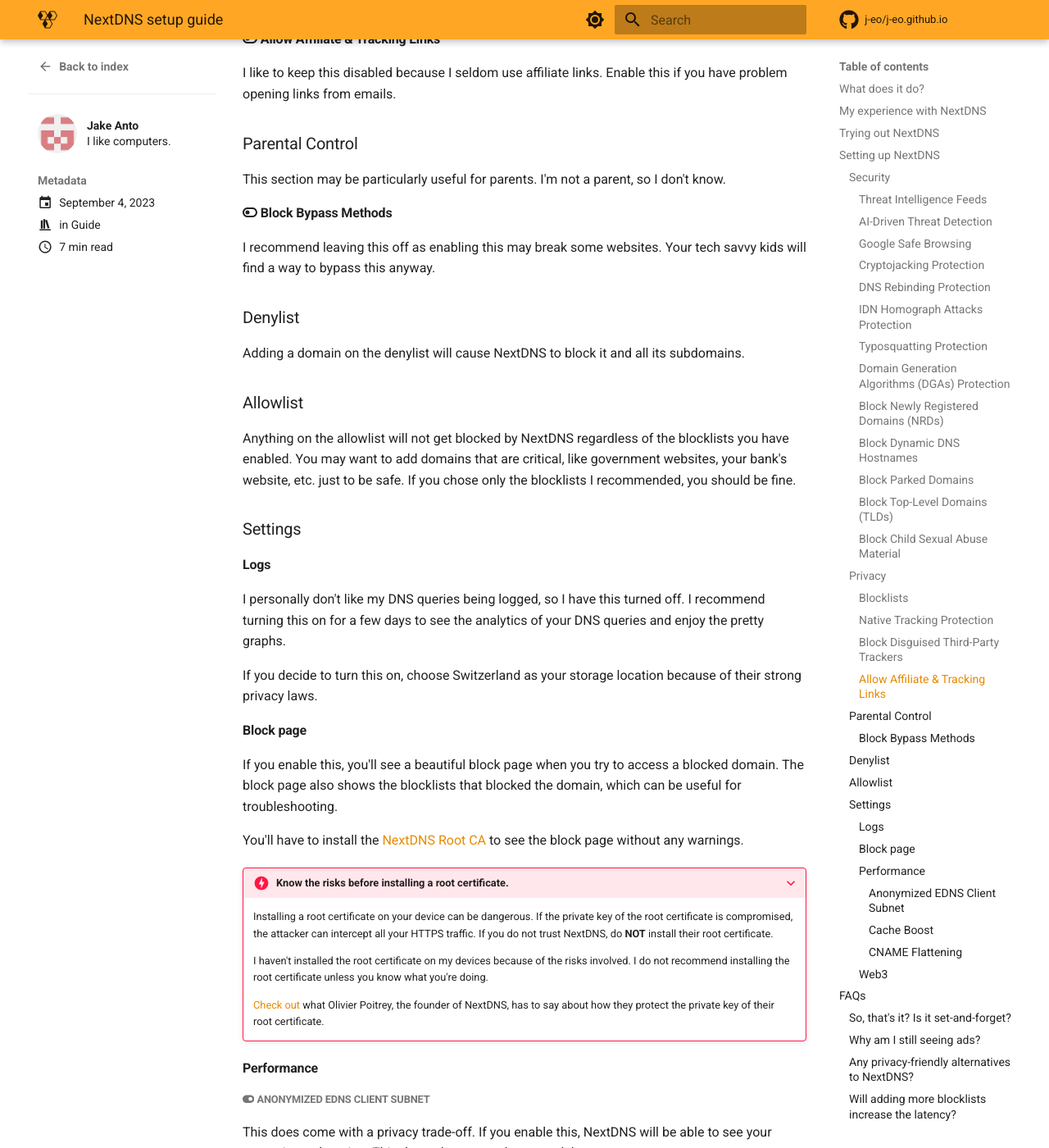
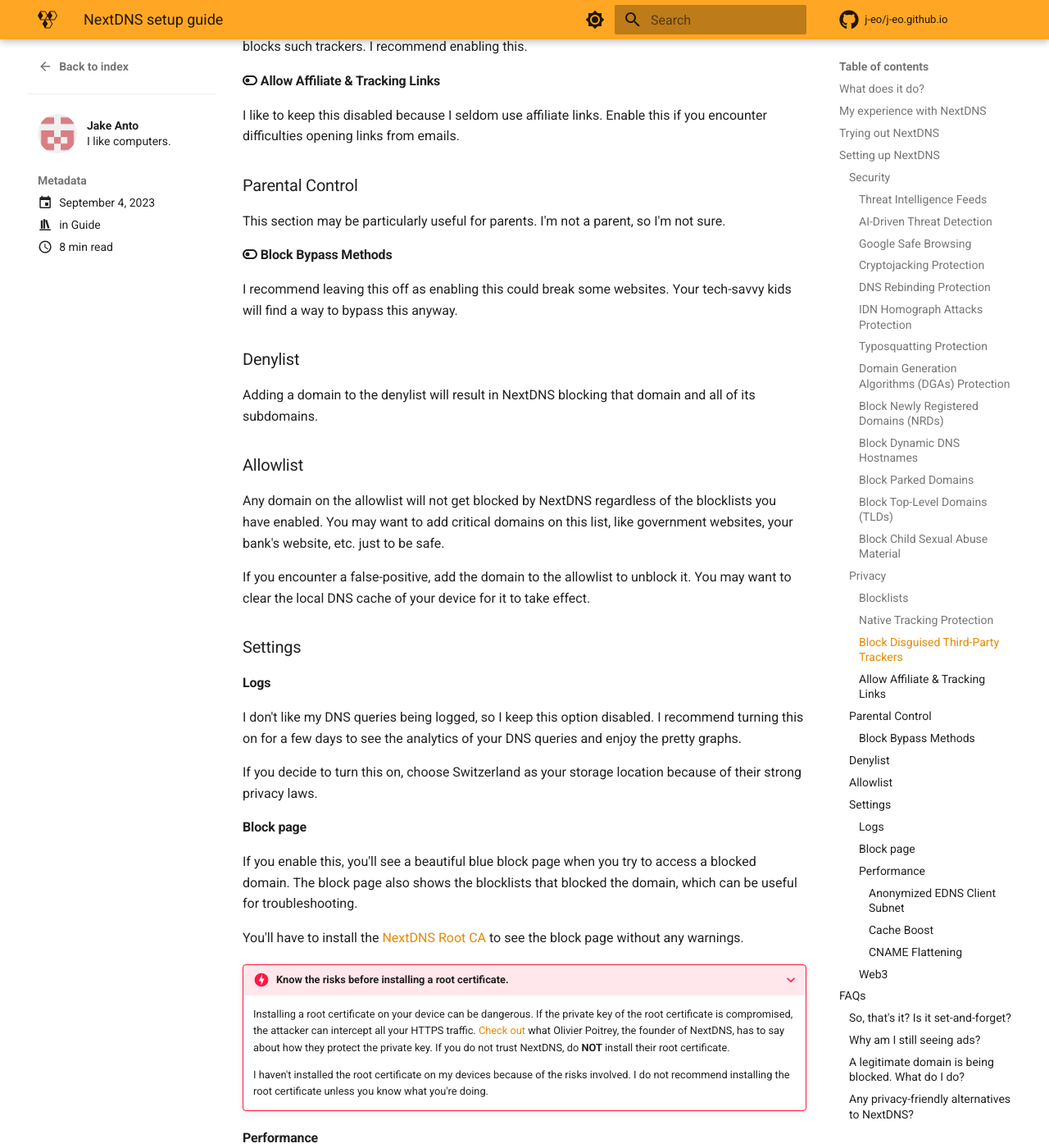
Before and after one commit to JakeAnto/JakeAnto.github.io, an MkDocs documentation site: the page built from docs/blog/posts/nextdns.md, in a window 1280 px wide and 1400 px high, scrolled down 4082 px. Shown: the whole window at 82% size. Built offline with MkDocs 1.6.1 and Material for MkDocs 9.7.7, drawn with Linux system fonts in a browser that asks for light colours; comment, search, counter and statistics services are not loaded; some of the changed text lies outside the part shown.

Commit message:
Revise content

```diff
--- a/docs/blog/posts/nextdns.md
+++ b/docs/blog/posts/nextdns.md
@@ -19,7 +19,7 @@
 
 ## What does it do?
 
-The key feature of NextDNS is its ability to block ads and trackers at the DNS level. It is highly customizable and you can block anything you want. It is a cloud-based alternative to [Pi-hole](https://pi-hole.net/), which is a self-hosted DNS server that can also block ads and trackers.
+The key feature of NextDNS is its ability to block ads and trackers at the DNS level. It is highly customizable, allowing you to create tailored filtering rules, whitelist or blacklist specific domains, and monitor your network's DNS queries through logs and analytics. It is a cloud-based alternative to [Pi-hole](https://pi-hole.net/), which is a self-hosted DNS sinkhole that can also block ads and trackers.
 
 Blocking trackers at the DNS level ensures that they are blocked not only in your browser (like how an adblock would do), but also across all the apps on your device. It will reduce your data usage and improve your privacy.
 
@@ -32,7 +32,7 @@
 ## Trying out NextDNS
 
 !!! warning "Agree to the [Privacy Policy](https://nextdns.io/privacy) of NextDNS before using it."
-    Don't worry, it's not long and complicated. Actually, it's pretty short and easy to understand.
+    Don't worry, it's not long and complicated. In fact, it's pretty short and easy to understand.
 
 You don't have to sign up for NextDNS to give it a try. Use the [link on their homepage](https://my.nextdns.io/start) to create a temporary configuration to play around with. This whole guide can be followed without signing up for a NextDNS account.
 
@@ -62,23 +62,23 @@
 
 #### :fontawesome-solid-toggle-on: Cryptojacking Protection
 
-[Cryptojacking](https://en.wikipedia.org/wiki/Cryptojacking) involved the exploitation of your machine to mine cryptocurrencies. This option has never caused any false positives for me. I recommend turning this on.
+[Cryptojacking](https://en.wikipedia.org/wiki/Cryptojacking) involves the exploitation of your device to mine cryptocurrencies. I recommend turning this on.
 
 #### :fontawesome-solid-toggle-on: DNS Rebinding Protection
 
-NextDNS protects against [DNS rebinding](https://en.wikipedia.org/wiki/DNS_rebinding) attacks by not resolving domain names to a private IP address (like `10.0.0.1`). While this may potentially interfere with your network configuration, in most cases, enabling this feature should not cause any issues.
+NextDNS protects against [DNS rebinding](https://en.wikipedia.org/wiki/DNS_rebinding) attacks by not resolving domain names to a private IP address (like `10.0.0.1`). While this may potentially interfere with your network configuration, in most cases, you'll be fine.
 
 #### :fontawesome-solid-toggle-on: IDN Homograph Attacks Protection
 
-An [IDN Homograph attack](https://en.wikipedia.org/wiki/IDN_homograph_attack) is a way to trick users into visiting a fake website that looks like a real one, by using different characters that look very similar to the ones in the original domain name.
+An [IDN Homograph attack](https://en.wikipedia.org/wiki/IDN_homograph_attack) is a way to trick users into visiting a fake website that looks like a real one, by using characters that look very similar to the ones in the original domain name. I recommend enabling this.
 
 #### :fontawesome-solid-toggle-on: Typosquatting Protection
 
-[Typosquatting](https://en.wikipedia.org/wiki/Typosquatting) relies on mistakes that users make when typing an URL into their browser, such as misspelling the name, using a wrong top-level domain, etc. If enabled, NextDNS will block domains registered by malicious actors that are similar to popular domains. I recommend leaving this on.
+[Typosquatting](https://en.wikipedia.org/wiki/Typosquatting) relies on mistakes that users make when typing an URL into their browser, such as misspelling the domain name, using a wrong top-level domain, etc. If enabled, NextDNS will block domains registered by malicious actors that are similar to popular domains. I recommend leaving this on.
 
 #### :fontawesome-solid-toggle-on: Domain Generation Algorithms (DGAs) Protection
 
-A DGA is a technique used by malicious actors to generate a large number of domain names that can be used for malicious purposes. This option blocks domains generated by DGAs. I recommend leaving this on.
+A [DGA](https://en.wikipedia.org/wiki/Domain_generation_algorithm) is a technique used by malicious actors to generate a large number of domain names that can be used for malicious purposes. This option blocks domains generated by DGAs. I recommend leaving this on.
 
 #### :fontawesome-solid-toggle-on: Block Newly Registered Domains (NRDs)
 
@@ -109,7 +109,7 @@
 
 #### :fontawesome-solid-toggle-on: Block Child Sexual Abuse Material
 
-According to NextDNS, this option will block domains hosting child sexual abuse material (CSAM) with the help of [Project Arachnid](https://projectarachnid.ca/en/), operated by the Canadian Centre for Child Protection. I recommend enabling this.
+According to NextDNS, this option will block domains hosting child sexual abuse material (CSAM) with the help of [Project Arachnid](https://projectarachnid.ca/en/), operated by the [Canadian Centre for Child Protection](https://www.protectchildren.ca/). I recommend enabling this.
 
 ### Privacy
 
@@ -126,94 +126,102 @@
 
 #### Native Tracking Protection
 
-Native Tracking Protection blocks trackers that operate on the operating system level. Add the brands of all the devices you own. It is recommended to add all the everything even though you don't own them.
+Native Tracking Protection blocks trackers that operate on the operating system level. Add the brands of all the devices you own. It is recommended to add every brand even though you don't own them.
 
 #### :fontawesome-solid-toggle-on: Block Disguised Third-Party Trackers
 
-Some third-party trackers disguise themselves as first-party to trick adblockers. This option blocks such trackers and I recommend enabling this.
+Some third-party trackers disguise themselves as first-party to trick adblockers. This option blocks such trackers. I recommend enabling this.
 
 #### :fontawesome-solid-toggle-off: Allow Affiliate & Tracking Links
 
-I like to keep this disabled because I seldom use affiliate links. Enable this if you have problem opening links from emails.
+I like to keep this disabled because I seldom use affiliate links. Enable this if you encounter difficulties opening links from emails.
 
 ### Parental Control
 
-This section may be particularly useful for parents. I'm not a parent, so I don't know.
+This section may be particularly useful for parents. I'm not a parent, so I'm not sure.
 
 #### :fontawesome-solid-toggle-off: Block Bypass Methods
 
-I recommend leaving this off as enabling this may break some websites. Your tech savvy kids will find a way to bypass this anyway.
+I recommend leaving this off as enabling this could break some websites. Your tech-savvy kids will find a way to bypass this anyway.
 
 ### Denylist
 
-Adding a domain on the denylist will cause NextDNS to block it and all its subdomains.
+Adding a domain to the denylist will result in NextDNS blocking that domain and all of its subdomains.
 
 ### Allowlist
 
-Anything on the allowlist will not get blocked by NextDNS regardless of the blocklists you have enabled. You may want to add domains that are critical, like government websites, your bank's website, etc. just to be safe. If you chose only the blocklists I recommended, you should be fine.
+Any domain on the allowlist will not get blocked by NextDNS regardless of the blocklists you have enabled. You may want to add critical domains on this list, like government websites, your bank's website, etc. just to be safe.
+
+If you encounter a false-positive, add the domain to the allowlist to unblock it. You may want to clear the local DNS cache of your device for it to take effect.
 
 ### Settings
 
 #### Logs
 
-I personally don't like my DNS queries being logged, so I have this turned off. I recommend turning this on for a few days to see the analytics of your DNS queries and enjoy the pretty graphs.
+I don't like my DNS queries being logged, so I keep this option disabled. I recommend turning this on for a few days to see the analytics of your DNS queries and enjoy the pretty graphs.
 
 If you decide to turn this on, choose Switzerland as your storage location because of their strong privacy laws.
 
 #### Block page
 
-If you enable this, you'll see a beautiful block page when you try to access a blocked domain. The block page also shows the blocklists that blocked the domain, which can be useful for troubleshooting.
+If you enable this, you'll see a beautiful blue block page when you try to access a blocked domain. The block page also shows the blocklists that blocked the domain, which can be useful for troubleshooting.
 
 You'll have to install the [NextDNS Root CA](https://help.nextdns.io/t/g9hmv0a/how-to-install-and-trust-nextdns-root-ca) to see the block page without any warnings.
 
 ???+ danger "Know the risks before installing a root certificate."
-    Installing a root certificate on your device can be dangerous. If the private key of the root certificate is compromised, the attacker can intercept all your HTTPS traffic. If you do not trust NextDNS, do **NOT** install their root certificate.
+    Installing a root certificate on your device can be dangerous. If the private key of the root certificate is compromised, the attacker can intercept all your HTTPS traffic. [Check out](https://help.nextdns.io/t/g9hmv0a?r=m1htlfl) what Olivier Poitrey, the founder of NextDNS, has to say about how they protect the private key. If you do not trust NextDNS, do **NOT** install their root certificate.
 
     I haven't installed the root certificate on my devices because of the risks involved. I do not recommend installing the root certificate unless you know what you're doing.
-
-    [Check out](https://help.nextdns.io/t/g9hmv0a?r=m1htlfl) what Olivier Poitrey, the founder of NextDNS, has to say about how they protect the private key of their root certificate.
 
 #### Performance
 
 ##### :fontawesome-solid-toggle-on: Anonymized EDNS Client Subnet
 
-This does come with a privacy trade-off. If you enable this, NextDNS will be able to see your approximate location. This depends on your threat model.
+This option comes with a privacy trade-off. If you enable this, NextDNS will be able to see your approximate location. This may or may not be acceptable depending on your threat model.
 
 ##### :fontawesome-solid-toggle-on: Cache Boost
 
-When this is enabled, a minimum TTL (Time To Live) of 5 minutes is enforced. This will lower the number of DNS queries made by your device, and will improve the performance.
+When this is enabled, a minimum Time To Live (TTL) of 5 minutes is enforced. This will lower the number of DNS queries made by your device, and will improve the performance.
 
 ##### :fontawesome-solid-toggle-on: CNAME Flattening
 
-This will also improve the performace by reducing the number of DNS queries made by your device.
+Enabling this will improve the performance by resolving `CNAME` records to their final IP addresses. Check out what [`CNAME` flattening](https://developers.cloudflare.com/dns/cname-flattening/) is.
 
 #### Web3
 
-Since this is a beta feature, and I don't use Web3, I have this turned off.
+Since this is a beta feature, and I don't use Web3, I have this disabled.
 
 ## FAQs
 
 ### So, that's it? Is it set-and-forget?
 
-Uhm, depends on how aggressive your blocklists are. You'll probably need to come back to the dashboard once in a while to add domains to the allowlist.
+Uhm, depends on how aggressive your blocklists are. You'll probably need to come back to the dashboard once in a while to add domains to the [allowlist](#allowlist).
 
 ### Why am I still seeing ads?
 
 Some ads are served from the same domain as the content you're trying to access. An example for this is YouTube. If you want to robustly block ads and annoyances, you'll need to use a browser extension. I recommend using [uBlock Origin](https://ublockorigin.com/).
 
+### A legitimate domain is being blocked. What do I do?
+
+Add the domain to the [allowlist](#allowlist). You may want to clear the local DNS cache of your device for it to take effect.
+
 ### Any privacy-friendly alternatives to NextDNS?
 
-If you need a self-hosted solution, you can use [Pi-hole](https://pi-hole.net/). If you want a cloud-based solution, you can use [AdGuard DNS](https://adguard-dns.io/).
+If you need a self-hosted solution, you can use [Pi-hole](https://pi-hole.net/). If you want a cloud-based solution, you can use [AdGuard DNS](https://adguard-dns.io/), also free up to 300k queries per month.
 
 If you are looking for alternative DNS services that provide malware blocking, you can use [Quad9](https://www.quad9.net/service/service-addresses-and-features) or [Mullvad DNS](https://mullvad.net/en/help/dns-over-https-and-dns-over-tls/), both of which are privacy-friendly.
 
 ### Will adding more blocklists increase the latency?
 
-No, it won't. The latency will stay the same regardless of the number of blocklists you have enabled. Don't go on about enabling every blocklist you see, though. That'll only increase the chance of legitimate domains getting blocked.
+No, it won't. The latency will stay the same regardless of the number of filters you have enabled. Don't go on about enabling every blocklist you see, though. That'll only increase the chances of false-positives.
 
 ### Is the free plan enough?
 
-It depends on your usage. I have been using it on most of the devices I own and I haven't hit the free plan's limit yet. The free plan gives you 300k queries per month. If you have a lot of devices, you may want to consider upgrading to a paid plan. Over here in India, the pro plan costs just ₹159 per month. For unlimited queries, that doesn't sound bad at all.
+It depends on your usage. I have been using it on most of the devices I own and I haven't hit the free plan's limit yet. The free plan gives you 300k queries per month. If you have a lot of devices, you may want to consider upgrading to a paid plan. Over here in India, the pro plan costs just INR ₹159.00 per month. For unlimited queries, that doesn't sound bad at all.
+
+### What happens if I hit the free plan's limit?
+
+After hitting 300k queries, NextDNS will stop filtering your DNS queries. It'll work like a regular DNS resolver until next month.
 
 ### More questions?
 
```
Also changed, not shown: other parts of docs/blog/posts/nextdns.md (+4 -4 lines).
